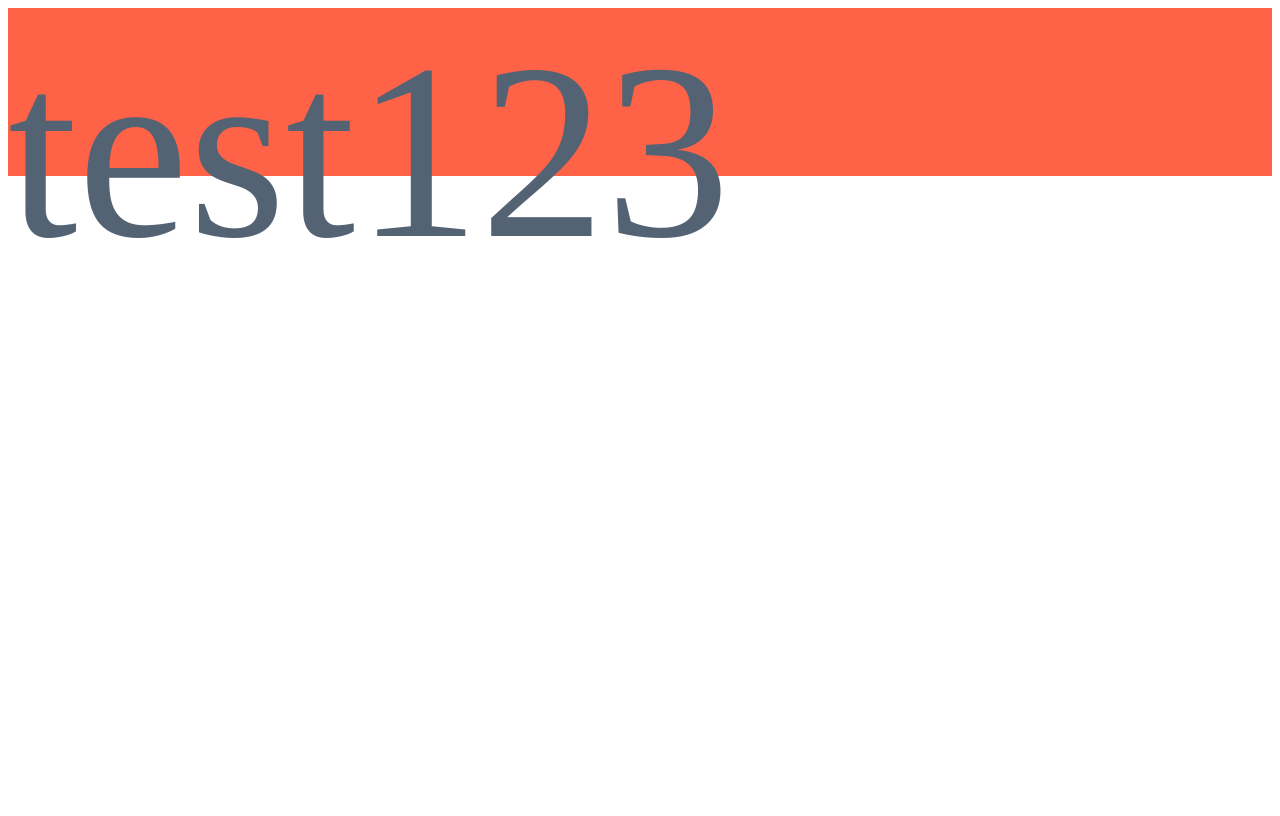
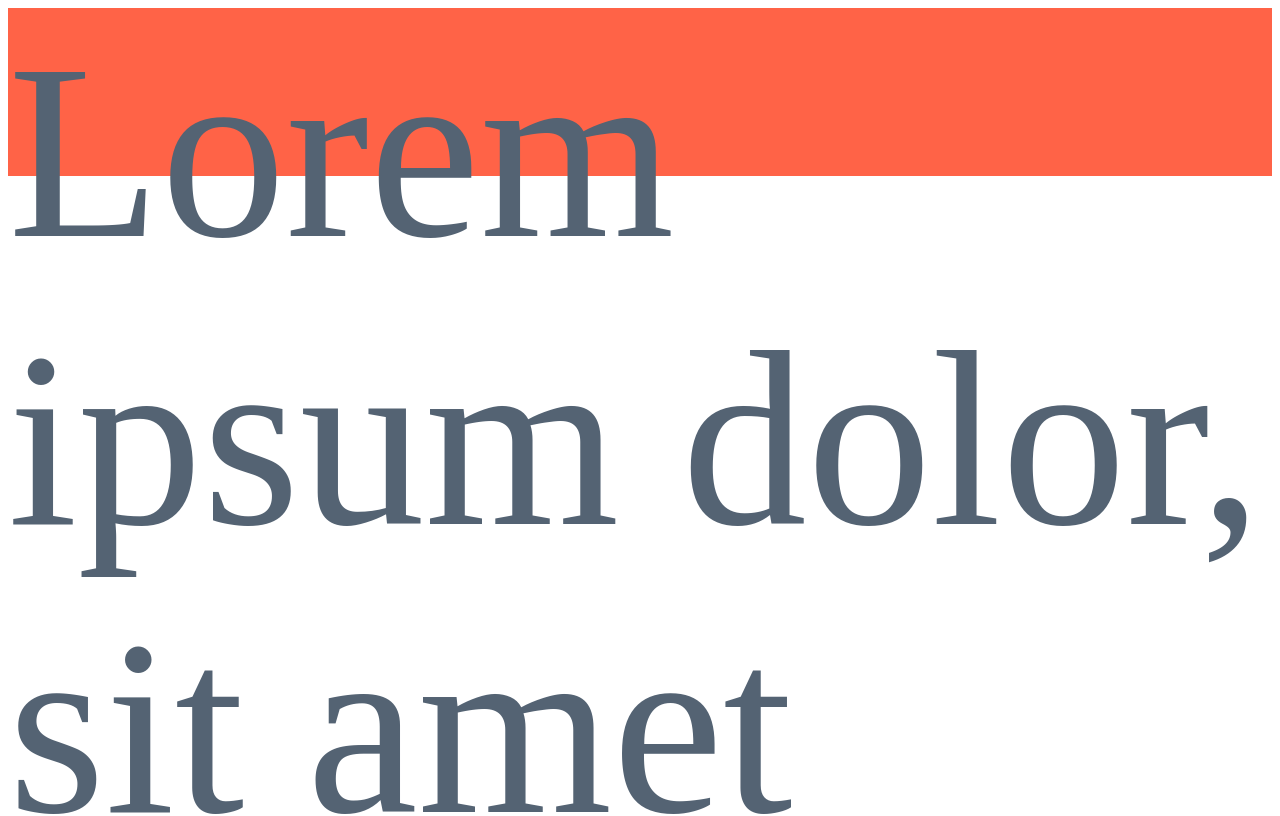
Before and after one commit to shtirlizc/en-detal, a website: page index.html in a window 1280 px wide. Shown: the top 816 px of the page. Drawn offline with Linux system fonts and the light colour scheme.

Commit message:
add package.json

```diff
--- a/index.html
+++ b/index.html
@@ -7,6 +7,10 @@
     <link rel="stylesheet" href="../css/main.css" />
   </head>
   <body>
-    <div class="header">test123</div>
+    <div class="header">
+      Lorem ipsum dolor, sit amet consectetur adipisicing elit. Non esse, magni,
+      illo ipsa ipsum laborum modi voluptas quis eum aperiam pariatur vel
+      laboriosam blanditiis, vero sapiente ea sit nesciunt minima.
+    </div>
   </body>
 </html>
```
Also changed, not shown: package.json (added, +18 -0 lines), README.md, 2 other files.
